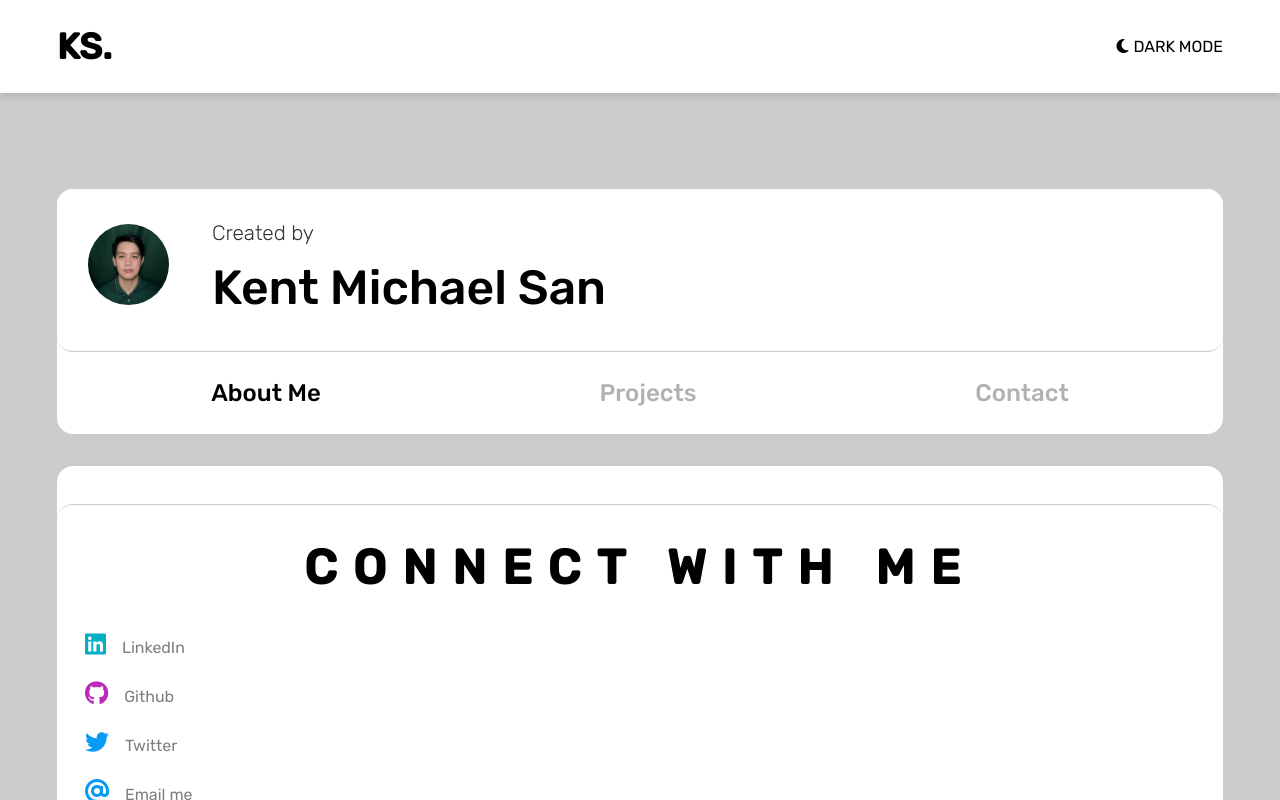
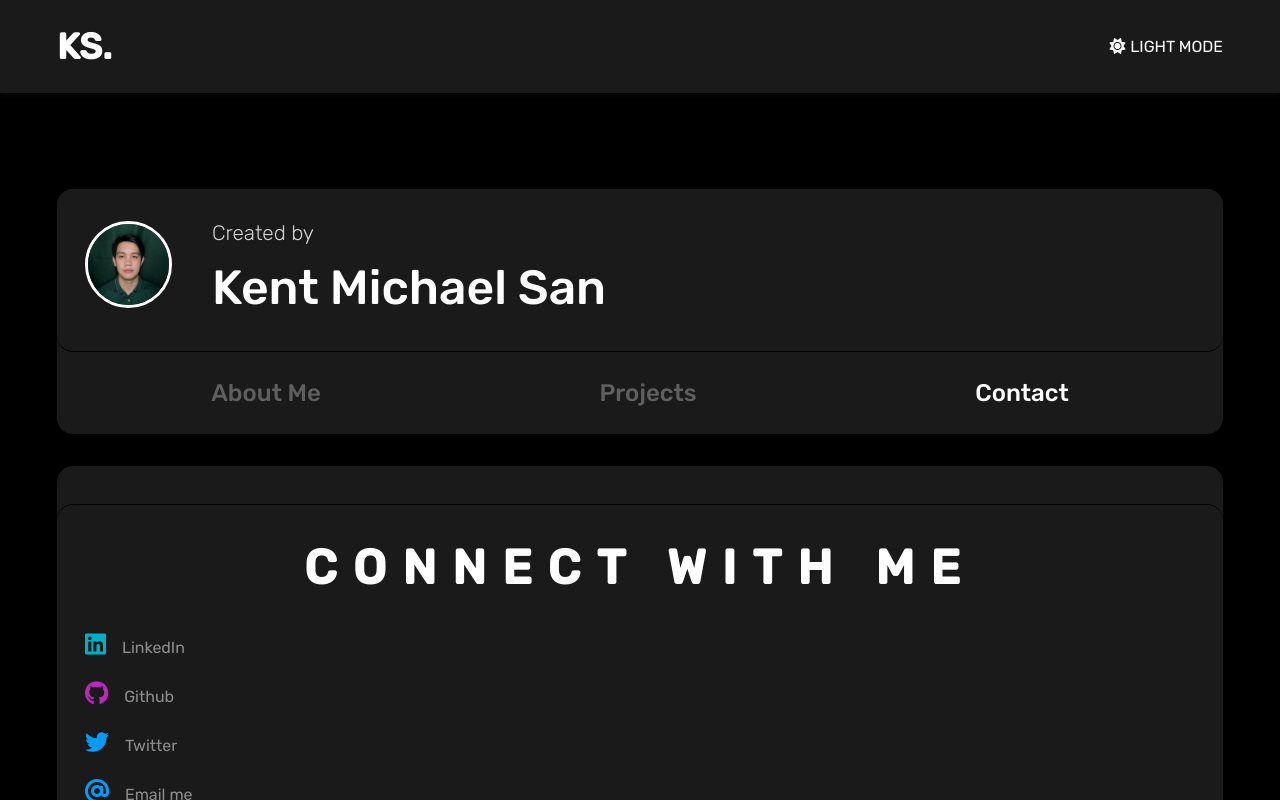
Before and after one commit to kentmichael/portfolio, a React (Create React App) app: page /portfolio/contact in a window 1280 px wide. Shown: the top 800 px of the page. Built offline with nearby package versions, Linux system fonts and the light colour scheme.

Commit message:
Add redux, redux-toolkit for state management

```diff
--- a/package.json
+++ b/package.json
@@ -4,6 +4,7 @@
   "version": "0.1.0",
   "private": true,
   "dependencies": {
+    "@reduxjs/toolkit": "^1.8.2",
     "@testing-library/jest-dom": "^5.16.4",
     "@testing-library/react": "^13.3.0",
     "@testing-library/user-event": "^13.5.0",
@@ -11,6 +12,7 @@
     "react": "^18.1.0",
     "react-dom": "^18.1.0",
     "react-leaflet": "^4.0.0",
+    "react-redux": "^8.0.2",
     "react-router-dom": "^6.3.0",
     "react-scripts": "5.0.1",
     "styled-components": "^5.3.5",
--- a/src/App.js
+++ b/src/App.js
@@ -1,6 +1,7 @@
-import React, { useState, useEffect } from "react"
+import React, { useEffect } from "react"
 import { ThemeProvider } from "styled-components"
 import { Routes, Route } from "react-router-dom"
+import { useSelector } from "react-redux"
 import GlobalStyle from "./component/styles/Global/Global"
 import Nav from "./component/Navigation"
 import Home from "./component/Home"
@@ -22,12 +23,8 @@ const theme = {
   },
 }
 
-const mode = JSON.parse(localStorage.getItem("KSPortfolioV1"))
-const initialState = mode ? mode?.darkMode : false
-
 function App() {
-  const [darkMode, setDarkMode] = useState(initialState)
-  const [activeLink, setActiveLink] = useState("")
+  const darkMode = useSelector((state) => state.theme.darkMode)
 
   useEffect(() => {
     localStorage.setItem("KSPortfolioV1", JSON.stringify({ darkMode }))
@@ -37,12 +34,9 @@ function App() {
     <React.Fragment>
       <ThemeProvider theme={theme}>
         <GlobalStyle darkMode={darkMode} />
-        <Nav mode={{ darkMode, setDarkMode }} setActiveLink={setActiveLink} />
+        <Nav />
         <Routes>
-          <Route
-            path="portfolio"
-            element={<Home link={{ activeLink, setActiveLink }} />}
-          >
+          <Route path="portfolio" element={<Home />}>
             <Route path=":child" element={<NoMatch />} />
             <Route index element={<AboutMe />} />
             <Route path="about-me" element={<AboutMe />} />
--- /dev/null
+++ b/src/app/store.js
@@ -0,0 +1,10 @@
+import { configureStore } from "@reduxjs/toolkit"
+import themeReducer from "../features/theme/themeSlice"
+
+const store = configureStore({
+  reducer: {
+    theme: themeReducer,
+  },
+})
+
+export default store
--- a/src/component/Home.js
+++ b/src/component/Home.js
@@ -17,28 +17,20 @@ const links = [
   {
     title: "About Me",
     to: "about-me",
-    active: true,
   },
   {
     title: "Projects",
     to: "projects",
-    active: false,
   },
   {
     title: "Contact",
     to: "contact",
-    active: false,
   },
 ]
 
-const Home = (props) => {
-  const { activeLink, setActiveLink } = props.link
+const Home = () => {
   const params = useParams()
   const navigate = useNavigate()
-
-  useEffect(() => {
-    if (!document.querySelector(".active")) setActiveLink("about-me")
-  })
 
   useEffect(() => {
     switch (params?.child) {
@@ -70,13 +62,7 @@ const Home = (props) => {
           {links.map((link, idx) => {
             return (
               <li key={idx}>
-                <StyledNavLink
-                  to={link.to}
-                  className={activeLink === link.to ? "active" : null}
-                  onClick={() => setActiveLink(link.to)}
-                >
-                  {link.title}
-                </StyledNavLink>
+                <StyledNavLink to={link.to}>{link.title}</StyledNavLink>
               </li>
             )
           })}
--- a/src/component/Navigation.js
+++ b/src/component/Navigation.js
@@ -1,23 +1,25 @@
 import React from "react"
 import { useNavigate } from "react-router-dom"
+import { useSelector, useDispatch } from "react-redux"
 import { Nav, Div, Button, Button1, Span } from "./styles/Navigation/Nav"
+import { toggle } from "../features/theme/themeSlice"
 
-const Header = (props) => {
-  const { darkMode, setDarkMode } = props.mode
+const Header = () => {
+  const darkMode = useSelector((state) => state.theme.darkMode)
   const navigate = useNavigate()
+  const dispatch = useDispatch()
 
   return (
     <Nav>
       <Div>
         <Button
           onClick={() => {
-            props.setActiveLink("about-me")
             navigate("portfolio")
           }}
         >
           KS.
         </Button>
-        <Button1 onClick={() => setDarkMode(!darkMode)}>
+        <Button1 onClick={() => dispatch(toggle())}>
           <Span
             className={darkMode ? "fa-solid fa-sun" : "fa-solid fa-moon"}
           ></Span>
--- a/src/component/Projects.js
+++ b/src/component/Projects.js
@@ -130,7 +130,7 @@ const projectData = [
   {
     title: "Advice Generator App",
     description:
-      "Built using the Advice Slip API. Need some random advice? Roll the dice!",
+      "Utilizing the Advice Slip API. Need some random advice? Roll the dice!",
     liveSiteUrl: "https://kentmichael.github.io/advice-generator-app/",
     sourceCode: "https://github.com/kentmichael/advice-generator-app",
     screenshot: adviceAppBg,
@@ -192,7 +192,6 @@ const Projects = () => {
           sourceCode,
           screenshot,
           techStack,
-          bgColor,
         } = project
 
         return (
--- a/src/component/styles/Home/Home.styles.js
+++ b/src/component/styles/Home/Home.styles.js
@@ -1,5 +1,5 @@
 import styled from "styled-components"
-import { Link } from "react-router-dom"
+import { NavLink } from "react-router-dom"
 
 export const Main = styled.main`
   display: grid;
@@ -106,7 +106,7 @@ export const Ul = styled.ul`
   }
 `
 
-export const StyledNavLink = styled(Link)`
+export const StyledNavLink = styled(NavLink)`
   font-weight: 500;
   font-size: 1rem;
   color: var(--theme-text);
--- /dev/null
+++ b/src/features/theme/themeSlice.js
@@ -0,0 +1,21 @@
+import { createSlice } from "@reduxjs/toolkit"
+
+const mode = JSON.parse(localStorage.getItem("KSPortfolioV1"))
+const initialValue = mode ? mode?.darkMode : true
+
+const initialState = {
+  darkMode: initialValue,
+}
+
+const themeSlice = createSlice({
+  name: "theme",
+  initialState,
+  reducers: {
+    toggle: (state) => {
+      state.darkMode = !state.darkMode
+    },
+  },
+})
+
+export default themeSlice.reducer
+export const { toggle } = themeSlice.actions
--- a/src/index.js
+++ b/src/index.js
@@ -1,15 +1,19 @@
 import React from "react"
 import ReactDOM from "react-dom/client"
 import { BrowserRouter } from "react-router-dom"
+import { Provider } from "react-redux"
+import store from "./app/store"
 import App from "./App"
 import reportWebVitals from "./reportWebVitals"
 
 const root = ReactDOM.createRoot(document.getElementById("root"))
 root.render(
   <React.StrictMode>
-    <BrowserRouter>
-      <App />
-    </BrowserRouter>
+    <Provider store={store}>
+      <BrowserRouter>
+        <App />
+      </BrowserRouter>
+    </Provider>
   </React.StrictMode>
 )
 
```
Also changed, not shown: 1 other file (tests, documents, lock files or other folders).
